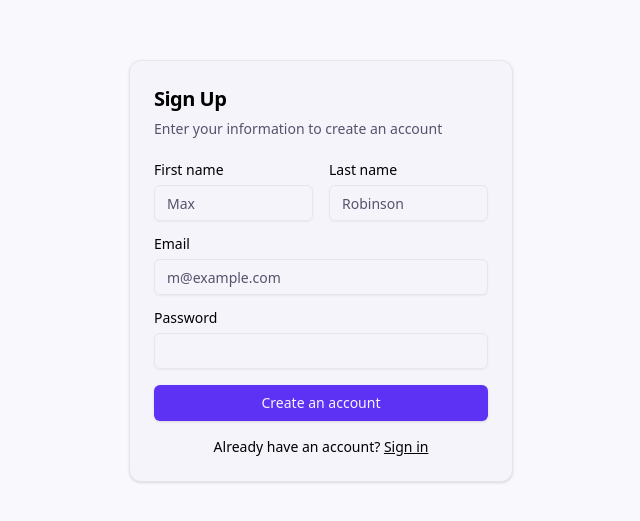
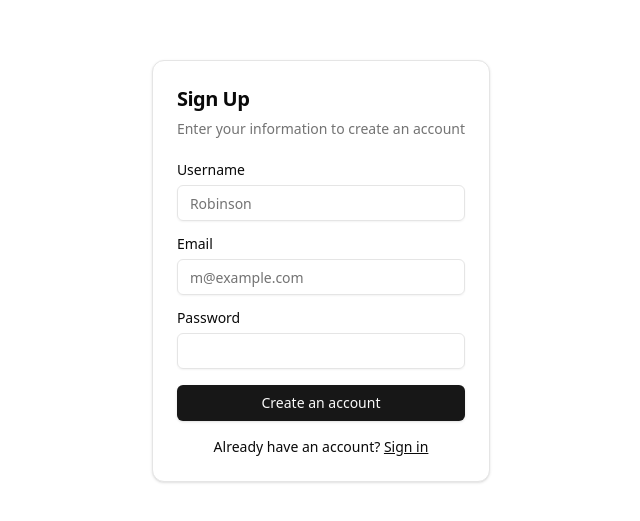
Before and after one commit to trekha-com/client, a Next.js app: page /register in a window 1280 px wide. Shown: the part 129-650 px from the top of the page, without its empty margins (319-959 px from the left). Built offline with nearby package versions, Linux system fonts and the light colour scheme.

Commit message:
📦 start dashboard ui | sidebar container

```diff
--- a/app/(default)/layout.tsx
+++ b/app/(default)/layout.tsx
@@ -1,10 +1,3 @@
-import { Sidebar } from '@/components/ui/sidebar';
-
 export default function DefaultLayout({ children }: { children: React.ReactNode }) {
-  return (
-    <main className='h-screen'>
-      <Sidebar />
-      {children}
-    </main>
-  );
+  return <main className='h-screen'>{children}</main>;
 }
--- a/app/(default)/page.tsx
+++ b/app/(default)/page.tsx
@@ -1,3 +1,17 @@
+import Link from 'next/link';
+
 export default function Home() {
-  return <main className=''></main>;
+  return (
+    <div className='grid min-h-screen w-full md:grid-cols-[220px_1fr] lg:grid-cols-[280px_1fr]'>
+      <div className='hidden border-r bg-muted/40 md:block'>
+        <div className='flex h-full max-h-screen flex-col gap-2'>
+          <div className='flex h-14 items-center border-b px-4 lg:h-[60px] lg:px-6'>
+            <Link href='/' className='flex items-center gap-2 font-semibold'>
+              <span>Trekha</span>
+            </Link>
+          </div>
+        </div>
+      </div>
+    </div>
+  );
 }
--- a/app/_components/login-form.tsx
+++ b/app/_components/login-form.tsx
@@ -21,9 +21,6 @@ export function LoginForm() {
           <div className='grid gap-2'>
             <div className='flex items-center'>
               <Label htmlFor='password'>Password</Label>
-              <Link href='#' className='ml-auto inline-block text-sm underline'>
-                Forgot your password?
-              </Link>
             </div>
             <Input id='password' type='password' required />
           </div>
--- a/app/_components/register-form.tsx
+++ b/app/_components/register-form.tsx
@@ -14,15 +14,9 @@ export function RegisterForm() {
       </CardHeader>
       <CardContent>
         <div className='grid gap-4'>
-          <div className='grid grid-cols-2 gap-4'>
-            <div className='grid gap-2'>
-              <Label htmlFor='first-name'>First name</Label>
-              <Input id='first-name' placeholder='Max' required />
-            </div>
-            <div className='grid gap-2'>
-              <Label htmlFor='last-name'>Last name</Label>
-              <Input id='last-name' placeholder='Robinson' required />
-            </div>
+          <div className='grid gap-2'>
+            <Label htmlFor='last-name'>Username</Label>
+            <Input id='username' placeholder='Robinson' required />
           </div>
           <div className='grid gap-2'>
             <Label htmlFor='email'>Email</Label>
--- a/app/globals.css
+++ b/app/globals.css
@@ -4,48 +4,48 @@
 
 @layer base {
   :root {
-    --background: 253 44% 98%;
-    --foreground: 253 58% 0%;
-    --muted: 253 7% 87%;
-    --muted-foreground: 253 13% 37%;
-    --popover: 253 44% 98%;
-    --popover-foreground: 253 58% 0%;
-    --card: 253 44% 97%;
-    --card-foreground: 0 0% 0%;
-    --border: 220 13% 91%;
-    --input: 220 13% 91%;
-    --primary: 253 91% 58%;
-    --primary-foreground: 253 91% 98%;
-    --secondary: 253 5% 89%;
-    --secondary-foreground: 253 5% 29%;
-    --accent: 253 12% 82%;
-    --accent-foreground: 253 12% 22%;
-    --destructive: 339.2 90.36% 51.18%;
-    --destructive-foreground: 0 0% 100%;
-    --ring: 253 91% 58%;
+    --background: 0 0% 100%;
+    --foreground: 0 0% 3.9%;
+    --muted: 0 0% 96.1%;
+    --muted-foreground: 0 0% 45.1%;
+    --popover: 0 0% 100%;
+    --popover-foreground: 0 0% 3.9%;
+    --card: 0 0% 100%;
+    --card-foreground: 0 0% 3.9%;
+    --border: 0 0% 89.8%;
+    --input: 0 0% 89.8%;
+    --primary: 0 0% 9%;
+    --primary-foreground: 0 0% 98%;
+    --secondary: 0 0% 96.1%;
+    --secondary-foreground: 0 0% 9%;
+    --accent: 0 0% 96.1%;
+    --accent-foreground: 0 0% 9%;
+    --destructive: 0 84.2% 60.2%;
+    --destructive-foreground: 0 0% 98%;
+    --ring: 0 0% 3.9%;
     --radius: 0.5rem;
   }
 
   .dark {
-    --background: 253 43% 3%;
-    --foreground: 253 31% 98%;
-    --muted: 253 7% 13%;
-    --muted-foreground: 253 13% 63%;
-    --popover: 253 43% 3%;
-    --popover-foreground: 253 31% 98%;
-    --card: 253 43% 4%;
-    --card-foreground: 253 31% 99%;
-    --border: 215 27.9% 16.9%;
-    --input: 215 27.9% 16.9%;
-    --primary: 253 91% 58%;
-    --primary-foreground: 253 91% 98%;
-    --secondary: 253 7% 9%;
-    --secondary-foreground: 253 7% 69%;
-    --accent: 253 13% 14%;
-    --accent-foreground: 253 13% 74%;
-    --destructive: 339.2 90.36% 51.18%;
-    --destructive-foreground: 0 0% 100%;
-    --ring: 253 91% 58%;
+    --background: 0 0% 3.9%;
+    --foreground: 0 0% 98%;
+    --muted: 0 0% 14.9%;
+    --muted-foreground: 0 0% 63.9%;
+    --popover: 0 0% 3.9%;
+    --popover-foreground: 0 0% 98%;
+    --card: 0 0% 3.9%;
+    --card-foreground: 0 0% 98%;
+    --border: 0 0% 14.9%;
+    --input: 0 0% 14.9%;
+    --primary: 0 0% 98%;
+    --primary-foreground: 0 0% 9%;
+    --secondary: 0 0% 14.9%;
+    --secondary-foreground: 0 0% 98%;
+    --accent: 0 0% 14.9%;
+    --accent-foreground: 0 0% 98%;
+    --destructive: 0 62.8% 30.6%;
+    --destructive-foreground: 0 0% 98%;
+    --ring: 0 0% 83.1%;
   }
 }
 
--- a/components/ui/Sidebar.tsx
+++ /dev/null
@@ -1,3 +0,0 @@
-export const Sidebar = () => {
-  return <div></div>;
-};
```
